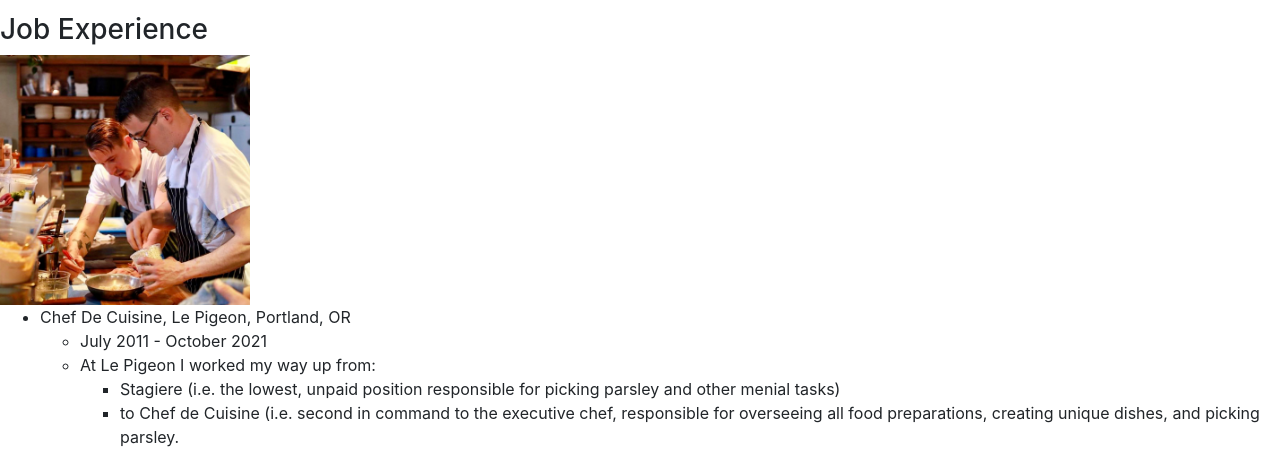
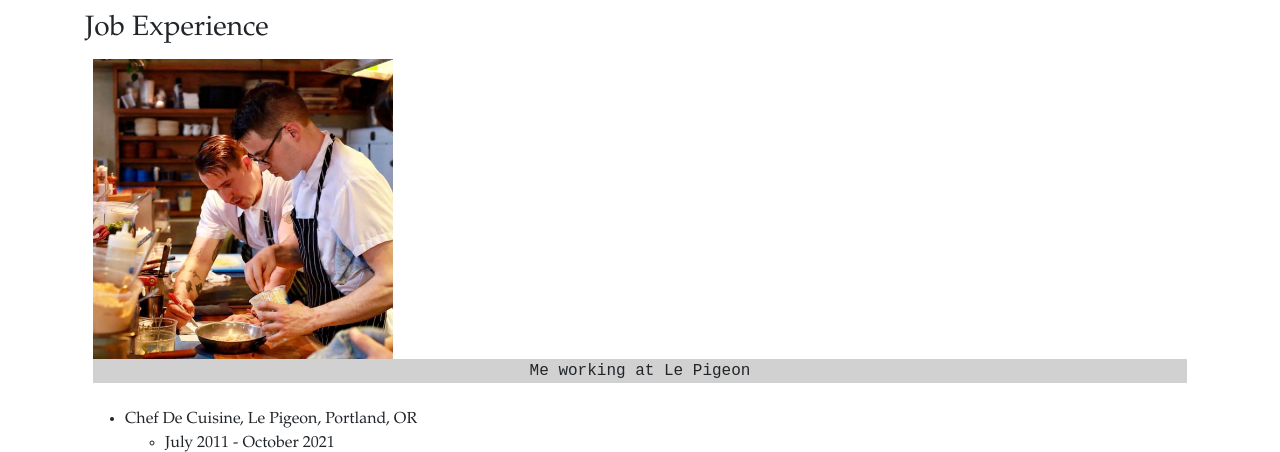
Before and after one commit to ChristopherMNeal/portfolio-landing-page, a plain HTML site: page index.html in a window 1280 px wide. Shown: the part 1232-1684 px from the top of the page. Drawn offline with Linux system fonts and the light colour scheme.

Commit message:
WIP: Add captions and box around images

```diff
--- a/css/styles.css
+++ b/css/styles.css
@@ -0,0 +1,16 @@
+body {
+  font-family: Didot, Didot LT STD, Hoefler Text, Garamond, Calisto MT, Times New Roman, serif;
+}
+.caption {
+  font-family:'Courier New', Courier, monospace;
+  background-color: #d1d1d1;
+  text-align: center;
+  box-sizing: border-box;
+  width: 100%;
+}
+
+.imagebox {
+  margin: 4px;
+  border: 3px inset #000000);
+  padding: 4px;
+}
--- a/index.html
+++ b/index.html
@@ -6,11 +6,12 @@
   <link href="css/styles.css" rel="stylesheet" type="text/css">
 </head>
 <body>
+  <div class="container">
     <h1>Christopher Neal's Portfolio</h1>
     <h2>About Me</h2>
     <h3>Hi! I'm Chris</h3>
     <img src="img/chris-studying.jpeg" width="300" height="375" alt="Christopher Neal with a gray cat">
-  <p>Me with my study buddy, Phantom Wolf.</p>
+    <p class="caption">Me with my study buddy, Phantom Wolf.</p>
     <p>I'm currently a student at <strong>Epicodus</strong> and I'm <em>thrilled</em> to be learning web development and computer programming!<br>Fun fact: in my previous career I worked as a professional chef in one of Portland's top restaurants!<br>My goals for my new careeer include working in the field, developing personal projects, and continuing to learn and specialize in my coding skills.</p>
     <h2>Past and Current Projects</h2>
     <ol>
@@ -46,7 +47,10 @@
         </ul>
     </ul>
     <h3>Job Experience</h3>
-  <img src="img/chris-cooking.jpeg" width="250" height="250" alt="Chris cooking in a restaurant">
+    <div class="imagebox">
+      <img src="img/chris-cooking.jpeg" width="300" height="300" alt="Chris cooking in a restaurant">
+      <p class="caption">Me working at Le Pigeon</p>
+    </div>
     <ul>
       <li>Chef De Cuisine, Le Pigeon, Portland, OR</li>
         <ul>
@@ -72,12 +76,14 @@
     </ul>
     <h3>Hobbies</h3>
     <img src="img/gina.jpeg" width="300" height="375" alt="photo of my dog Gina, panting and dirty from running at the beach">
+    <p class="caption">Gina playing at the beach</p>
     <p>My hobbies mostly revolve around my dog, Gina.  She is a 1-year-old herding dog mix mutt.  She is a joy to take for walks in the morning, and to play with in the evening.  She's a big goofball and never fails to make me laugh.</p>
     <img src="img/hushpuppies.jpeg" width="300" height="375" alt="photo of a plate of food">
-  <p>This is a photo I took of a dish I created for Le Pigeon!  It's a vegeterian entrée of hushpuppies, roast squash, and pickled chanterelles.</p>
+    <p class="caption">This is a photo I took of a dish I created for Le Pigeon!  It's a vegeterian entrée of hushpuppies, roast squash, and pickled chanterelles.</p>
     <p>My non-Gina related hobbies include climbing at the climbing gym, cooking, photography and digital art, and music/going to concerts.  A few of these I haven't done for a while due to Covid restrictions, but in that time I've done a ton of cooking.</p>
     <h3>Why I decided to enroll in Epicodus</h3>
     <p>I enrolled in Epicodus to make a career change.  My former career, cooking, was fulfulling in many ways; but it was physically exhausting and time intensive.  I felt like I needed a better life/work balance.</p>
     <p>I also enrolled because, of the coding I’ve done in the past, I've truly enjoyed it!  I can get into a flow state with coding and lose track of time.  It feels really good.  I enrolled in the camp as an expedient way to learn and get a job.  I had been trying to learn on my own before but I realized with my 60-hour work weeks I wouldn't get through as quickly as I wanted.</p>
+  </div>
 </body>
 </html>
```
Lines whose indentation alone changed are shown as unchanged.
